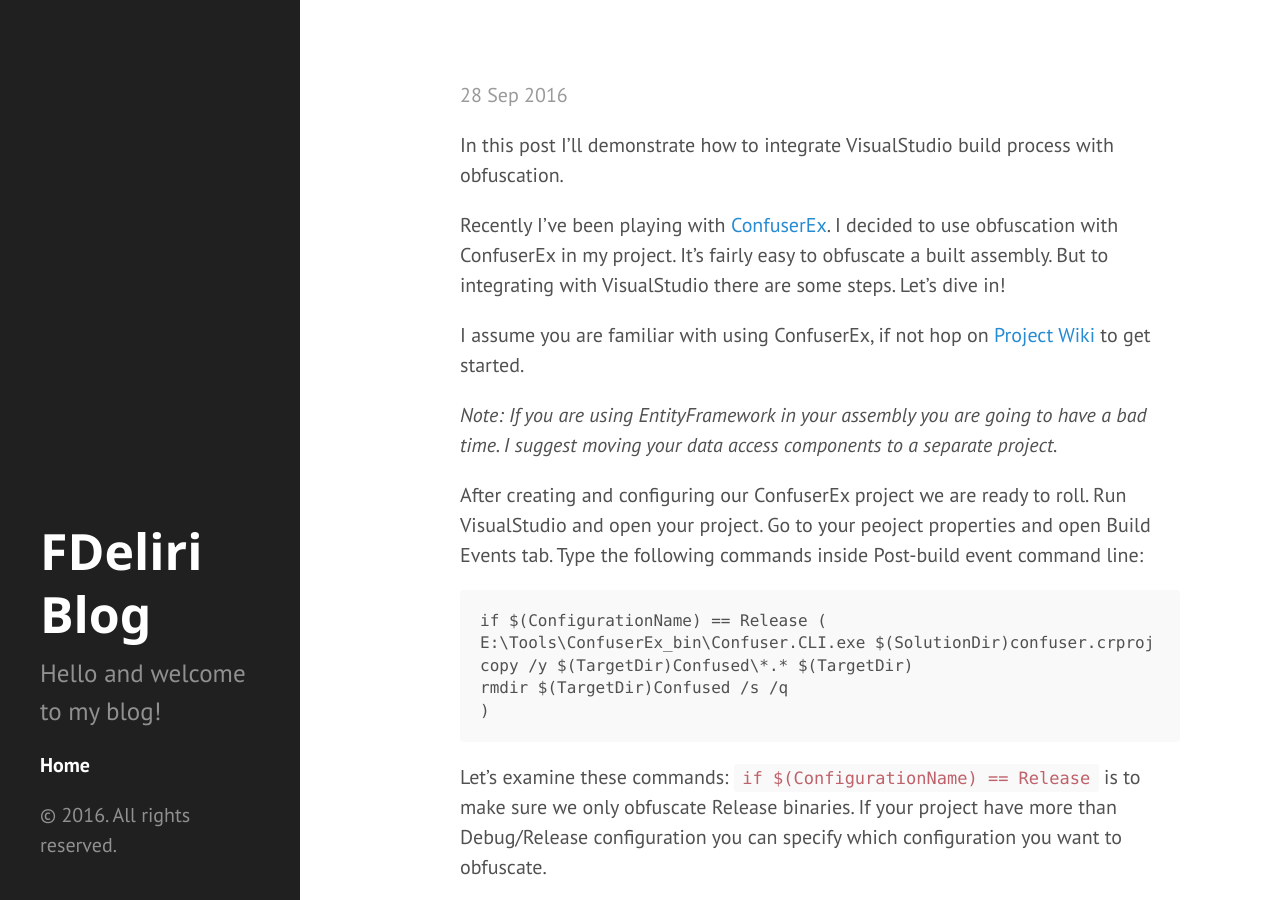
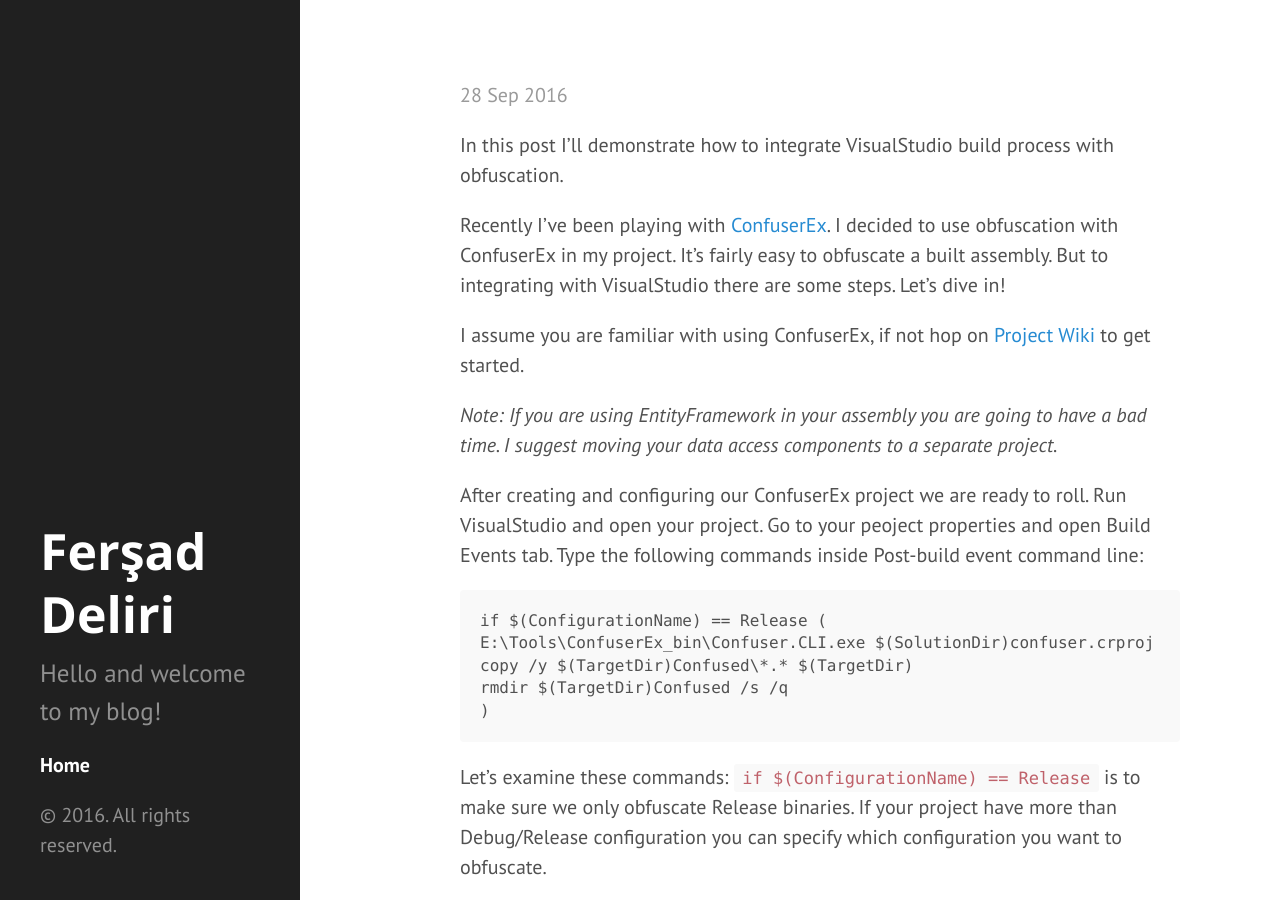
Before and after one commit to raidensan/raidensan.github.io, a Jekyll site: the page built from index.html, in a window 1280 px wide and 900 px high. Built offline with Jekyll 4.4.1, drawn with Linux system fonts in a browser that asks for light colours; the list of posts is cut into pages by our own code.

Commit message:
Update _config.yml

```diff
--- a/_config.yml
+++ b/_config.yml
@@ -2,7 +2,7 @@ excerpt_separator: ""
 pygments: false
 markdown: kramdown
 url: http://raidensan.github.io
-title: FDeliri Blog
+title: Ferşad Deliri
 tagline: Keep it simple
 description: Hello and welcome to my blog!
 paginate: 5
```
